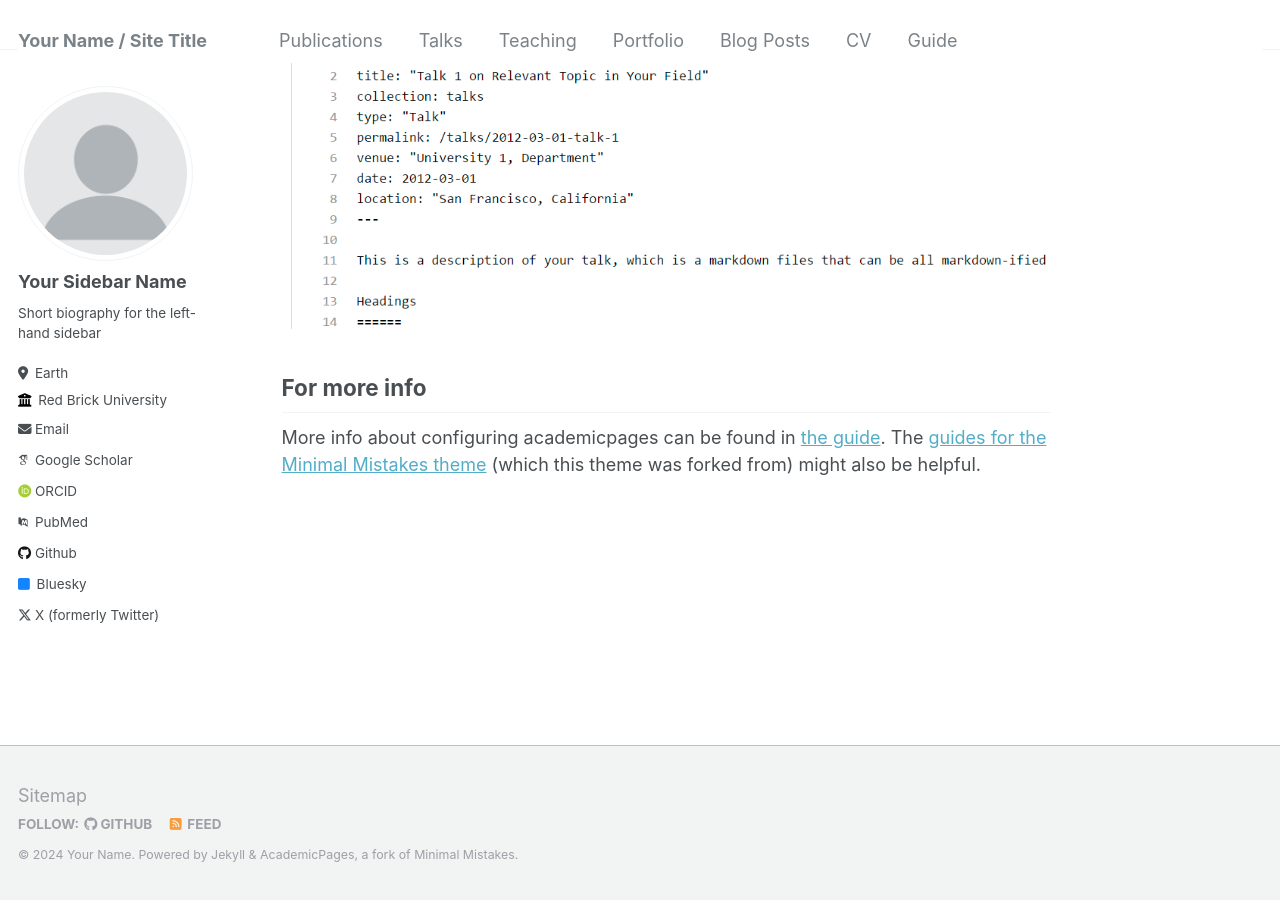
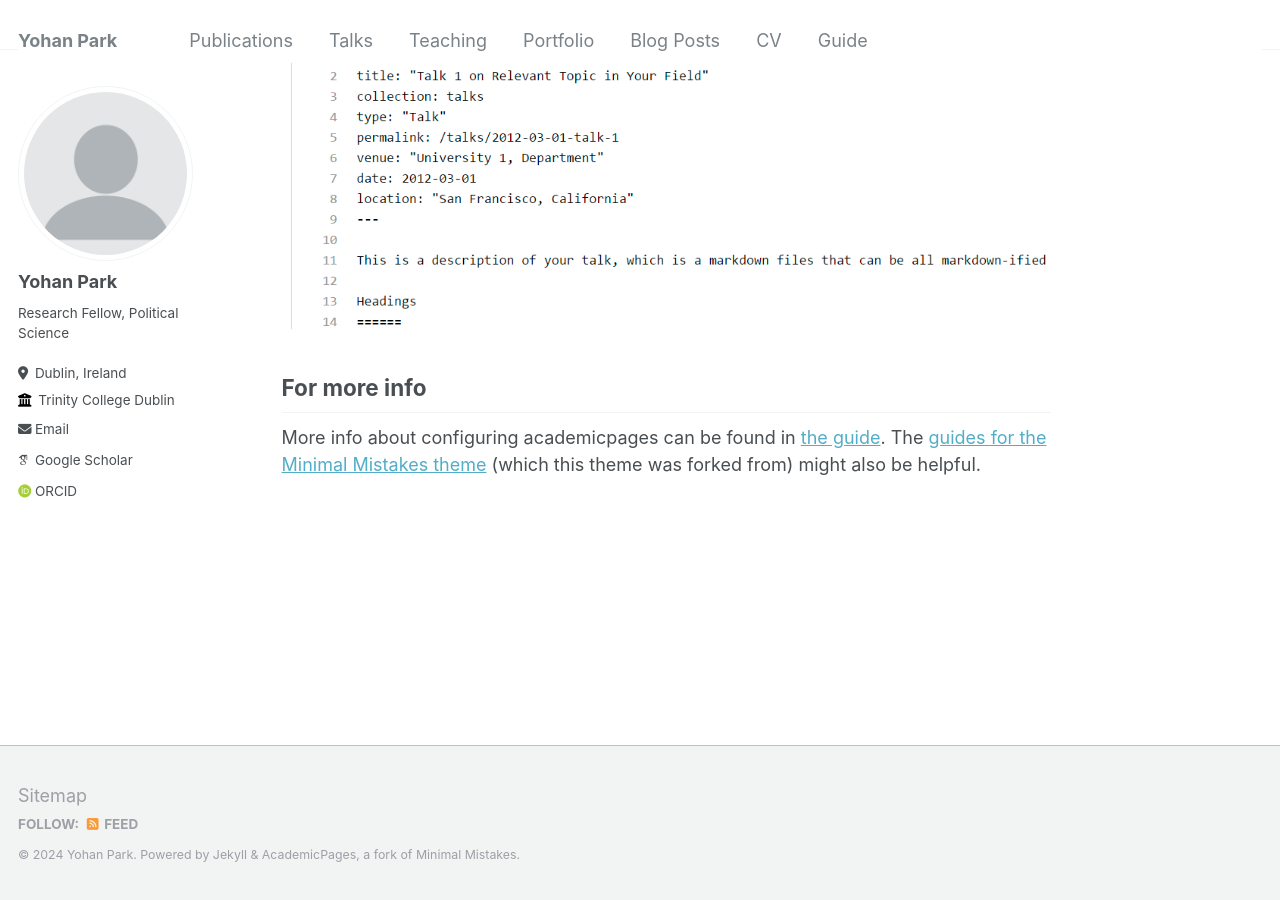
Before and after one commit to yohanpark23/yohanpark23.github.io, a Jekyll site: the page built from _pages/about.md, in a window 1280 px wide and 900 px high, scrolled down 2640 px. Built offline with Jekyll 4.4.1, drawn with Linux system fonts in a browser that asks for light colours; some web fonts are replaced.

Commit message:
Update _config.yml

```diff
--- a/_config.yml
+++ b/_config.yml
@@ -8,13 +8,13 @@
 
 # Basic Site Settings
 locale                   : "en-US"
-title                    : "Your Name / Site Title"
+title                    : "Yohan Park"
 title_separator          : "-"
-name                     : &name "Your Name"
+name                     : &name "Yohan Park"
 description              : &description "personal description"
-url                      : https://academicpages.github.io # the base hostname & protocol for your site e.g. "https://mmistakes.github.io"
+url                      : https://yohanpark23.github.io # the base hostname & protocol for your site e.g. "https://mmistakes.github.io"
 baseurl                  : "" # the subpath of your site, e.g. "/blog"
-repository               : "academicpages/academicpages.github.io"
+repository               : "yohanpark23/yohanpark23.github.io"
 
 # Site Author - The following control what appear as part of the author content on the side bar.
 #               If a field is blank the icon and link will not appear, otherwise it will be shown.
@@ -22,32 +22,32 @@ repository               : "academicpages/academicpages.github.io"
 author:
   # Biographic information
   avatar           : "profile.png"
-  name             : "Your Sidebar Name"
+  name             : "Yohan Park"
   pronouns         : # example: "she/her"
-  bio              : "Short biography for the left-hand sidebar"
-  location         : "Earth"
-  employer         : "Red Brick University"
+  bio              : "Research Fellow, Political Science"
+  location         : "Dublin, Ireland"
+  employer         : "Trinity College Dublin"
   uri              : # URL
-  email            : "none@example.org"
+  email            : "yohan.park@tcd.ie"
 
   # Academic websites
   arxiv            : # URL - Update with the correct link to your profile
-  googlescholar    : "https://scholar.google.com/citations?user=PS_CX0AAAAAJ"
+  googlescholar    : "https://scholar.google.com/citations?view_op=list_works&hl=en&hl=en&user=duMnDCcAAAAJ"
   impactstory      : # URL
-  orcid            : "http://orcid.org/yourorcidurl"
-  pubmed           : "https://www.ncbi.nlm.nih.gov/pubmed/?term=john+snow"
+  orcid            : "https://orcid.org/0000-0002-3820-2906"
+  pubmed           :
   researchgate     : # URL
 
   # Repositories and software development
   bitbucket        : # Username - Update with your username on the site
   codepen          : # Username
   dribbble         : # Username
-  github           : "academicpages"
+  github           : #"yohanpark23"
   kaggle           : # Username
   stackoverflow    : # User number or user number and name (i.e., use "1" or "1/jeff-atwood")
 
   # Social media
-  bluesky          : "bsky.app" # Replace this with you Bluesky username
+  bluesky          : # "" # Replace this with you Bluesky username
   facebook         : # Username
   flickr           : # Username
   foursquare       : # Username
@@ -64,7 +64,7 @@ author:
   steam            : # Username
   telegram         : # URL
   tumblr           : # Username
-  twitter          : "UniofOxford"  # Replace this with your X / Twitter handle
+  twitter          : # ""  # Replace this with your X / Twitter handle
   vine             : # Username
   weibo            : # Username
   wikipedia        : # Username
@@ -81,7 +81,7 @@ future                   : true
 read_more                : "disabled" # if enabled, adds "Read more" links to excerpts
 talkmap_link             : false #change to true to add link to talkmap on talks page
 comments:
-  provider               : # false (default), "disqus", "discourse", "facebook", "google-plus", "staticman", "custom"
+  provider               : true (default), "disqus", "discourse", "facebook", "google-plus", "staticman", "custom"
   disqus:
     shortname            :
   discourse:
@@ -120,7 +120,7 @@ yandex_site_verification :
 
 # Social Sharing
 twitter:
-  username               : &twitter
+  username               : #&twitter
 facebook:
   username               :
   app_id                 :
@@ -240,8 +240,8 @@ defaults:
     values:
       layout: single
       author_profile: true
-      share: true
-      comments: true
+      share: false
+      comments: false
   # _publications
   - scope:
       path: ""
@@ -250,7 +250,7 @@ defaults:
       layout: single
       author_profile: true
       share: true
-      comments: true
+      comments: false
   # _portfolio
   - scope:
       path: ""
@@ -280,7 +280,7 @@ sass:
 permalink: /:categories/:title/
 # paginate: 5 # amount of posts to show
 # paginate_path: /page:num/
-timezone: America/Los_Angeles # http://en.wikipedia.org/wiki/List_of_tz_database_time_zones
+timezone: Eire # http://en.wikipedia.org/wiki/List_of_tz_database_time_zones
 
 
 # Plugins
```
